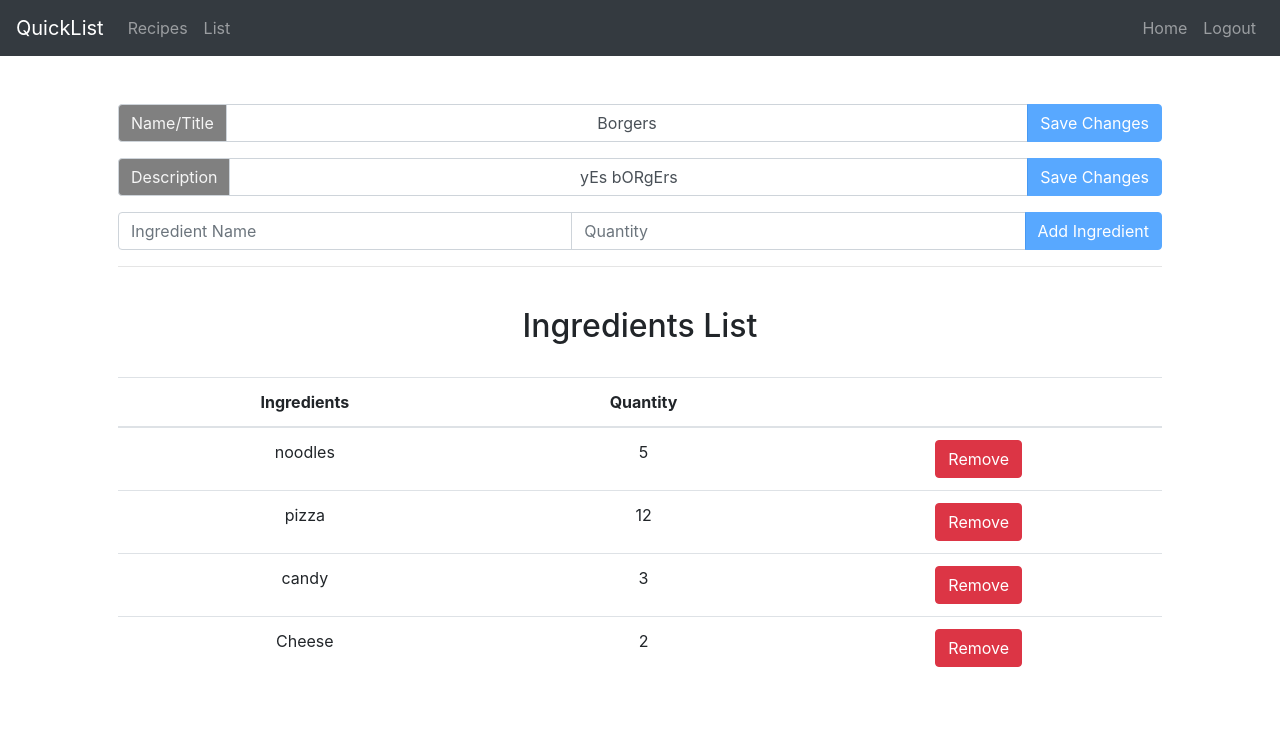
After one commit to NathanWong1106/Shopping-List-Website, a Flask app: page /recipes/edit/8 in a window 1280 px wide. The commit adds this page. Shown: the top 742 px of the page. Run offline with Flask 2, Linux system fonts and the light colour scheme; a user stored in the database is signed in; some libraries are stand-ins or nearby versions.

Commit message:
Recipe functionality added

```diff
--- a/src/app.py
+++ b/src/app.py
@@ -1,4 +1,4 @@
-from flask import Flask, redirect, render_template, request, session, flash
+from flask import Flask, redirect, render_template, request, session, flash, url_for, jsonify, make_response
 from util import login_required, checkEmpty
 from werkzeug.security import generate_password_hash, check_password_hash
 import sqlite3
@@ -15,9 +15,11 @@ app.secret_key = os.urandom(24)
 db = sqlite3.connect('./databases/app.db', check_same_thread=False)
 
 @app.route("/")
-@login_required
 def index():
-    return "index"
+    if 'user_id' not in session:
+        return render_template('initial.html')
+    else:
+        return render_template('home.html')
 
 @app.route("/register", methods=["POST", "GET"])
 def register():
@@ -75,15 +77,143 @@ def login():
 
         #redirect user to homepage
         flash("Logged In!")
-        print(session['user_id'])
         return redirect('/')
 
-@app.route('/list', methods=["POST", "GET"])
+@app.route('/logout')
+@login_required
+def logout():
+    #clear session dict --forget user_id
+    session.clear()
+    #return user to introduction page
+    return redirect('/')
+
+@app.route('/lists', methods=["POST", "GET"])
 @login_required
 def list():
     return "list"
 
-@app.route("/recipes", methods=["POST", "GET"])
+@app.route("/recipes")
 @login_required
 def recipes():
-    return "recipes"
+    recipes = db.execute('SELECT * FROM recipes WHERE user_id = ?',[session['user_id']])
+    db.commit()
+    return render_template('recipes.html', recipes=recipes.fetchall())
+
+# called through ajax/jquery in /recipes
+@app.route("/recipes/create", methods=["POST"])
+@login_required
+def createRecipe():
+    if not checkEmpty([request.form['name'], request.form['description']]):
+        flash('One or more fields where left empty')
+        return redirect('/recipes')
+
+    db.execute('INSERT INTO recipes ("name", "user_id", "description") VALUES (?, ?, ?)',[request.form['name'], session['user_id'], request.form['description']])
+    db.commit()
+
+    flash('Recipe Created')
+    return redirect('/recipes')
+
+@app.route("/recipes/edit/<recipeID>", methods=["GET"])
+@login_required
+def editRecipe(recipeID):
+    recipe = db.execute('SELECT * FROM recipes WHERE id = ?', [recipeID])
+    ingredients = db.execute("SELECT * FROM ingredients JOIN 'recipe-ingredients-list' ON ingredients.id = 'recipe-ingredients-list'.ingredient_id WHERE recipe_id = ?", [recipeID])
+    ingredients = ingredients.fetchall()
+
+    return render_template('edit.html', recipe = recipe.fetchall(), ingredients = ingredients)
+
+@app.route("/recipes/delete", methods=["POST"])
+@login_required
+def deleteRecipe():
+    db.execute('DELETE FROM recipes WHERE id = ?', [request.form.get('id')])
+    db.execute("DELETE FROM 'recipe-ingredients-list' WHERE recipe_id = ?", [request.form.get('id')])
+    db.commit()
+
+    flash('Recipe Deleted')
+    return redirect('/recipes')
+
+@app.route("/recipes/edit/remove", methods=["POST"])
+@login_required
+def removeIngredient():
+    recipeID = request.form['recipeID']
+    ingredientID = request.form['ingredientID']
+
+    db.execute("DELETE FROM 'recipe-ingredients-list' WHERE ingredient_id = ? AND recipe_id = ?", [ingredientID, recipeID])
+    db.commit()
+    return redirect(f'/recipes/edit/{recipeID}')
+
+
+@app.route("/recipes/edit/add", methods=["POST"])
+@login_required
+def addIngredient():
+
+    ingredientName = request.form['name']
+    recipeID = request.form['recipeID']
+
+    #check if ingredient already exists --if not, add it to the ingredients table and assign it a unique id
+    ingredientCheck = db.execute('SELECT * FROM ingredients WHERE name = ?', [ingredientName])
+    if len(ingredientCheck.fetchall()) != 1:
+        db.execute("INSERT INTO ingredients ('name') VALUES (?)", [ingredientName])
+        db.commit()
+    else:
+        ingredientID = db.execute('SELECT id FROM ingredients WHERE name = ?', [ingredientName]).fetchall()[0][0]
+        ingredientCheck = db.execute("SELECT * FROM 'recipe-ingredients-list' WHERE recipe_id = ? AND ingredient_id = ?", [recipeID, ingredientID])
+
+        if len(ingredientCheck.fetchall()) >= 1:
+            return make_response(jsonify(
+                status = 406,
+                message = "There is already an ingredient in this recipe called " + ingredientName
+            ))
+
+    #insert into the recipes-ingredients relational list
+    db.execute("INSERT INTO 'recipe-ingredients-list' (recipe_id, ingredient_id, quantity) VALUES (?, ?, ?)",
+    [recipeID, db.execute('SELECT id FROM ingredients WHERE name = ?', [ingredientName]).fetchall()[0][0], request.form['quantity']])
+    db.commit()
+
+    # row order --> 0: user_id, 1: ingredient_name, 2: recipe_id, 3: ingredient_id, 4: ingredient_quantity
+
+    return make_response(jsonify(
+        status = 200
+    ))
+
+@app.route("/recipes/edit/name", methods=["POST"])
+@login_required
+def editName():
+    recipeName = request.form['name']
+    recipeID = request.form['recipeID']
+
+    try:
+        db.execute("UPDATE recipes SET 'name' = ? WHERE id = ?", [recipeName, recipeID])
+        db.commit()
+
+        return make_response(jsonify(
+            status = 200,
+            message = "Name successfully changed to " + recipeName
+        ))
+
+    except:
+        return make_response(jsonify(
+            status = 500,
+            message = "500 - Internal Server Error: Name could not be changed"
+        ))
+
+@app.route("/recipes/edit/description", methods=["POST"])
+@login_required
+def editDescription():
+    description = request.form['description']
+    recipeID = request.form['recipeID']
+
+    try:
+        db.execute("UPDATE recipes SET 'description' = ? WHERE id = ?", [description, recipeID])
+        db.commit()
+
+        return make_response(jsonify(
+            status = 200,
+            message = "Description successfully changed"
+        ))
+
+    except:
+        return make_response(jsonify(
+            status = 500,
+            message = "500 - Internal Server Error: Description could not be changed"
+        ))
--- /dev/null
+++ b/src/static/editRecipes.js
@@ -0,0 +1,110 @@
+const recipeID = $('#addButton').val()
+
+$('#quantity').keyup(function(){
+    if(Number.isInteger(+$(this).val()) && $(this).val() != '' && $('#name').val() != '')
+    {
+        $('#addButton').prop('disabled', false)
+    }else{
+        $('#addButton').prop('disabled', true)
+    }
+})
+
+$('#name').keyup(function(){
+    if(Number.isInteger(+$('#quantity').val()) && $('#quantity').val() != '' && $(this).val() != '')
+    {
+        $('#addButton').prop('disabled', false)
+    }else{
+        $('#addButton').prop('disabled', true)
+    }
+})
+
+$('#addButton').click(function(){
+    ajaxReq = $.ajax({
+        type: 'POST',
+        url: '/recipes/edit/add',
+        async: true,
+        data: {recipeID: recipeID, name: $('#name').val(), quantity: +$('#quantity').val()},
+        success: function(res){
+            if(res.status == 406){
+                $('#flash').html(flashMessage(res))
+            }
+            else if (res.status == 200){
+                location.reload()
+            }
+        }
+    })
+})
+
+$('#recipeNameButton').click(function(){
+    ajaxReq = $.ajax({
+        type: 'POST',
+        url: '/recipes/edit/name',
+        async: true,
+        data: {name: $('#recipeName').val(), recipeID: recipeID},
+        success: function(res){
+            $('#flash').html(flashMessage(res))
+
+            if(res.status == 200){
+                $('#recipeNameButton').prop('disabled', true)
+            }
+        }
+    })
+})
+
+$('#recipeDescriptionButton').click(function(){
+    ajaxReq = $.ajax({
+        type: 'POST',
+        url: '/recipes/edit/description',
+        async: true,
+        data: {description: $('#recipeDescription').val(), recipeID: recipeID},
+        success: function(res){
+            $('#flash').html(flashMessage(res))
+
+            if(res.status == 200){
+                $('#recipeDescriptionButton').prop('disabled', true)
+            }
+        }
+    })
+})
+
+$('#recipeName').keyup(function(){
+    if($(this).val() != ''){
+        $('#recipeNameButton').prop('disabled', false)
+    }else{
+        $('#recipeNameButton').prop('disabled', true)
+    }
+})
+
+$('#recipeDescription').keyup(function(){
+    if($(this).val() != ''){
+        $('#recipeDescriptionButton').prop('disabled', false)
+    }else{
+        $('#recipeDescriptionButton').prop('disabled', true)
+    }
+})
+
+$('.removeButton').click(function(){
+    ajaxReq = $.ajax({
+        type: 'POST',
+        url: '/recipes/edit/remove',
+        async: true,
+        data: {recipeID: recipeID, ingredientID: $(this).val()},
+    })
+    .done(function(){
+        location.reload()
+    })
+})
+
+var flashMessage = function(data){
+    var html = ""
+    if(data.status == 200){
+        html = `<div class="alert alert-primary alert-dismissible fade show msg border text-center rounded-0 "
+                role="alert" style="margin:0;">${data.message}<button type="button" class="close" data-dismiss="alert" aria-label="Close">
+                <span aria-hidden="true">&times;</span></button></div></button></div>`
+    } else {
+        html = `<div class="alert alert-warning alert-dismissible fade show msg border text-center rounded-0 "
+                role="alert" style="margin:0;">${data.message}<button type="button" class="close" data-dismiss="alert" aria-label="Close">
+                <span aria-hidden="true">&times;</span></button></div></button></div>`
+    }
+    return html
+};
--- /dev/null
+++ b/src/templates/edit.html
@@ -0,0 +1,67 @@
+{% extends "layout.html" %}
+
+{% block title %}
+    Edit Recipe
+{% endblock %}
+
+{% block ajaxFlash %}
+    <header id="flash"></header>
+{% endblock %}
+
+{% block main %}
+    <div class="container p-5" style="text-align: center;">
+        <div class="input-group mb-3">
+            <div class="input-group-prepend">
+                <label class="input-group-text" for="recipeName" style="background-color: gray; color: whitesmoke">Name/Title</label>
+            </div>
+            <input name="recipeName" value="{{recipe[0][1]}}" placeholder="Recipe Name" class="form-control" type="text" id="recipeName" style="text-align: center;">
+            <div class="input-group-append">
+                <button class="btn btn-primary" id="recipeNameButton" type="button" disabled>Save Changes</button>
+            </div>
+        </div>
+        <div class="input-group mb-3">
+            <div class="input-group-prepend">
+                <label class="input-group-text" for="recipeDescription" style="background-color: gray; color: whitesmoke">Description</label>
+            </div>
+            <input name="recipeDescription" value="{{recipe[0][3]}}" placeholder="Recipe Description" class="form-control" type="text" id="recipeDescription" style="text-align: center;">
+            <div class="input-group-append">
+                <button class="btn btn-primary" id="recipeDescriptionButton" type="button" disabled>Save Changes</button>
+            </div>
+        </div>
+        <div class="input-group mb-3">
+            <input name="name" id="name" type="text" class="form-control" placeholder="Ingredient Name">
+            <input name="quantity" id="quantity" type="text" class="form-control" placeholder="Quantity">
+            <div class="input-group-append">
+                <button class="btn btn-primary" value='{{recipe[0][0]}}' type="button" id="addButton" disabled>Add Ingredient</button>
+            </div>
+        </div>
+        <hr>
+        <br>
+        <h2>Ingredients List</h2>
+        <br>
+        <table class="table">
+            <thead>
+                <tr>
+                    <th scope="col">Ingredients</th>
+                    <th scope="col">Quantity</th>
+                    <th scopr="col"></th>
+                </tr>
+            </thead>
+            <tbody>
+            {% for ingredient in ingredients %}
+                <tr>
+                    <td>{{ingredient[1]}}</td>
+                    <td>{{ingredient[4]}}</td>
+                    <td>
+                        <button class="btn btn-danger removeButton" type="button" value="{{ingredient[3]}}">Remove</button>
+                    </td>
+                </tr>
+            {% endfor %}
+            </tbody>
+        </table>
+    </div>
+{% endblock %}
+
+{% block scripts %}
+    <script type="text/javascript" src="{{ url_for('static', filename='editRecipes.js') }}"></script>
+{% endblock %}
--- a/src/templates/layout.html
+++ b/src/templates/layout.html
@@ -25,15 +25,15 @@
     <body>
 
         <nav class="navbar navbar-expand-md navbar-dark bg-dark">
-            <a class="navbar-brand" href="#">QuickList</a>
+            <a class="navbar-brand" href="/">QuickList</a>
             <button class="navbar-toggler d-block d-md-none" type="button" data-toggle="collapse" data-target="#navbar" aria-controls="navbar" aria-expanded="false" aria-label="Toggle navigation">
               <span class="navbar-toggler-icon"></span>
             </button>
             <div class="collapse navbar-collapse" id="navbar">
                 <div class="navbar-nav .col-auto .mr-auto">
                     {% if session.user_id %}
-                    <a class="nav-item nav-link" href="#">Recipes</a>
-                    <a class="nav-item nav-link" href="#">List</a>
+                    <a class="nav-item nav-link" href="/recipes">Recipes</a>
+                    <a class="nav-item nav-link" href="/lists">List</a>
                 {% else %}
                     <a class="nav-item nav-link disabled" tabindex="-1" aria-disabled="true">Recipes</a>
                     <a class="nav-item nav-link disabled" tabindex="-1" aria-disabled="true">List</a>
@@ -41,8 +41,8 @@
                 </div>
                 <div class="navbar-nav ml-md-auto">
                     {% if session.user_id %}
-                        <a class="nav-item nav-link" href="#">Home</a>
-                        <a class="nav-item nav-link" href="#">Logout</a>
+                        <a class="nav-item nav-link" href="/">Home</a>
+                        <a class="nav-item nav-link" href="/logout">Logout</a>
                     {% else %}
                         <a class="nav-item nav-link disabled" tabindex="-1" aria-disabled="true">Home</a>
                         <a class="nav-item nav-link" href="/login">Login</a>
@@ -54,13 +54,19 @@
 
         {% if get_flashed_messages() %}
         <header>
-            <div class="alert alert-primary border text-center" role="alert">
+            <div class="alert alert-primary alert-dismissible fade show msg border text-center rounded-0 " role="alert" style="margin:0;">
                 {{ get_flashed_messages() | join(" ") }}
+                <button type="button" class="close" data-dismiss="alert" aria-label="Close">
+                    <span aria-hidden="true">&times;</span>
+                </button>
             </div>
         </header>
         {% endif %}
 
-        <main class="container p-5">
+        {% block ajaxFlash %}
+        {% endblock %}
+
+        <main>
             {% block main %}
             {% endblock %}
         </main>
@@ -71,5 +77,7 @@
         </footer>
 
     </body>
+    {% block scripts %}
+    {% endblock %}
 
 </html>
--- a/src/templates/login.html
+++ b/src/templates/login.html
@@ -5,7 +5,7 @@ Login
 {% endblock %}
 
 {% block main %}
-
+    <div class="container p-5">
         <form action="/login" method="POST">
             <div class="form-group row">
                 <label for="inputUsername" class="col-sm-2 col-form-label">Username</label>
@@ -25,5 +25,5 @@ Login
                 </div>
             </div>
         </form>
-
+    </div>
 {% endblock %}
--- a/src/templates/register.html
+++ b/src/templates/register.html
@@ -1,11 +1,11 @@
 {% extends "layout.html" %}
 
 {% block title %}
-Login
+Register
 {% endblock %}
 
 {% block main %}
-
+    <div class="container p-5">
         <form action="/register" method="POST">
             <div class="form-group row">
                 <label for="inputUsername" class="col-sm-2 col-form-label">Username</label>
@@ -25,5 +25,5 @@ Login
                 </div>
             </div>
         </form>
-
+    </div>
 {% endblock %}
```
Also changed, not shown: src/static/recipes.js (added, +47 -0 lines), src/templates/home.html (added, +24 -0 lines), src/templates/initial.html (added, +20 -0 lines), src/templates/recipes.html (added, +53 -0 lines), src/databases/app.db. Lines whose indentation alone changed are shown as unchanged.
